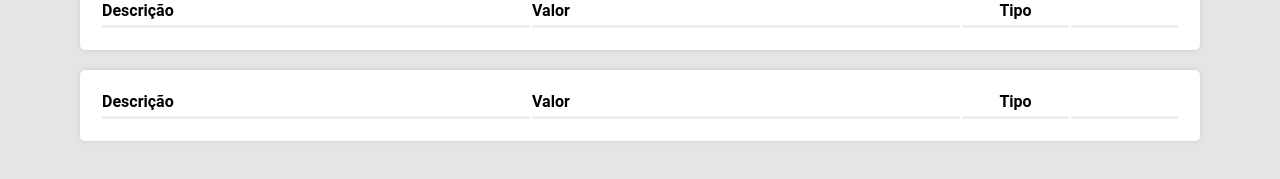
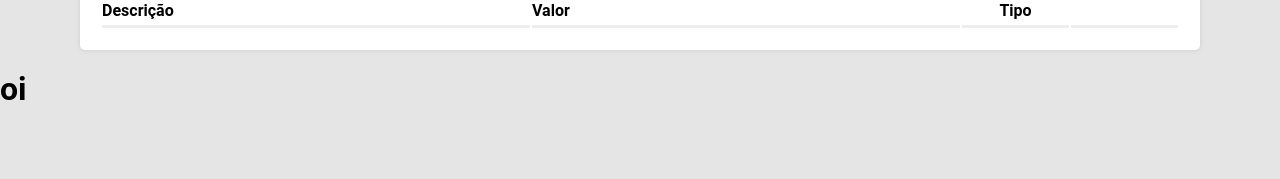
Before and after one commit to Aklysson/Financeiro, a React (Create React App) app: page / in a window 1280 px wide. Shown: the part 361-540 px from the top of the page. Built offline with nearby package versions, Linux system fonts and the light colour scheme.

Commit message:
adding context

```diff
--- a/src/App.js
+++ b/src/App.js
@@ -1,15 +1,19 @@
 import { Form } from "./components/Form";
-import { useEffect, useState } from "react";
+import { useEffect, useState   } from "react";
 import { Dashboard } from "./components/Dashboard";
 import { Header } from "./components/Header";
 import { GlobalStyle } from "./global"
 import  Grid  from "./components/Grid";
+import { TransactionContext } from "./Transactions";
+import { Oi } from "./components/Oi";
+
 
 export default function App() {
 
   const data = localStorage.getItem("transactions");
   const [transactionsList, setTransactionsList] =
     useState(data ? JSON.parse(data) : [])
+    console.log(transactionsList)
 
   const [income, setIncome] = useState(0)
   const [expense, setExpense] = useState(0)
@@ -44,12 +48,8 @@ export default function App() {
     localStorage.setItem('transactions', JSON.stringify(newArrayTransactions));
   }
 
-  const Dados = () => {
-    return data
-  }
-
   return (
-    <>
+    <TransactionContext.Provider value={transactionsList}>
       <Header />
       <Dashboard income={income} expense={expense} total={total} />
       <Form
@@ -57,8 +57,9 @@ export default function App() {
         transactionsList={transactionsList}
         setTransactionsList={setTransactionsList}
       />
-      <Grid Dados={Dados}/>
+      <Grid />
+      <Oi />
       <GlobalStyle />
-    </>
+    </TransactionContext.Provider>
   );
 }
--- /dev/null
+++ b/src/Transactions.js
@@ -0,0 +1,3 @@
+import { createContext } from "react";
+
+export const TransactionContext = createContext(null)
--- a/src/components/Form/index.jsx
+++ b/src/components/Form/index.jsx
@@ -73,7 +73,6 @@ export function Form({handleAdd, transactionsList, setTransactionsList }) {
             </RadioGroup>
             <Button onClick={handleSave}>Adicionar</Button>
         </Container>
-              <Grid itens={transactionsList} setItens={setTransactionsList} />
 </>
     )
 }
--- a/src/components/Grid/index.jsx
+++ b/src/components/Grid/index.jsx
@@ -1,14 +1,11 @@
-import React from "react";
+import React, { useContext } from "react";
+import { TransactionContext } from "../../Transactions";
 import GridItem from "../GridItem";
 import * as C from "./styles";
 
-const Grid = ({ itens, setItens }) => {
-  const onDelete = (ID) => {
-    const newArray = itens.filter((transaction) => transaction.id !== ID);
-    setItens(newArray);
-    localStorage.setItem("transactions", JSON.stringify(newArray));
-  };
-
+const Grid = () => {
+ const itens = useContext(TransactionContext)
+console.log(itens)
   return (
     <C.Table>
       <C.Thead>
@@ -23,7 +20,7 @@ const Grid = ({ itens, setItens }) => {
       </C.Thead>
       <C.Tbody>
         {itens?.map((item, index) => (
-          <GridItem key={index} item={item} onDelete={onDelete} />
+          <GridItem key={index} item={item}  />
         ))}
       </C.Tbody>
     </C.Table>
--- a/src/components/GridItem/index.jsx
+++ b/src/components/GridItem/index.jsx
@@ -2,7 +2,7 @@ import React from "react";
 import * as C from "./style";
 
 
-const GridItem = ({ item, onDelete }) => {
+const GridItem = ({ item}) => {
   return (
     <C.Tr>
       <C.Td>{item.desc}</C.Td>
--- /dev/null
+++ b/src/components/Oi.jsx
@@ -0,0 +1,14 @@
+import React from "react";
+import { useContext } from "react";
+import { TransactionContext } from "../Transactions";
+
+export function Oi(){
+const transactionList = useContext(TransactionContext)
+console.log(transactionList)
+return (
+
+    <>
+    <h1>oi</h1>
+    </>
+)
+}
```
